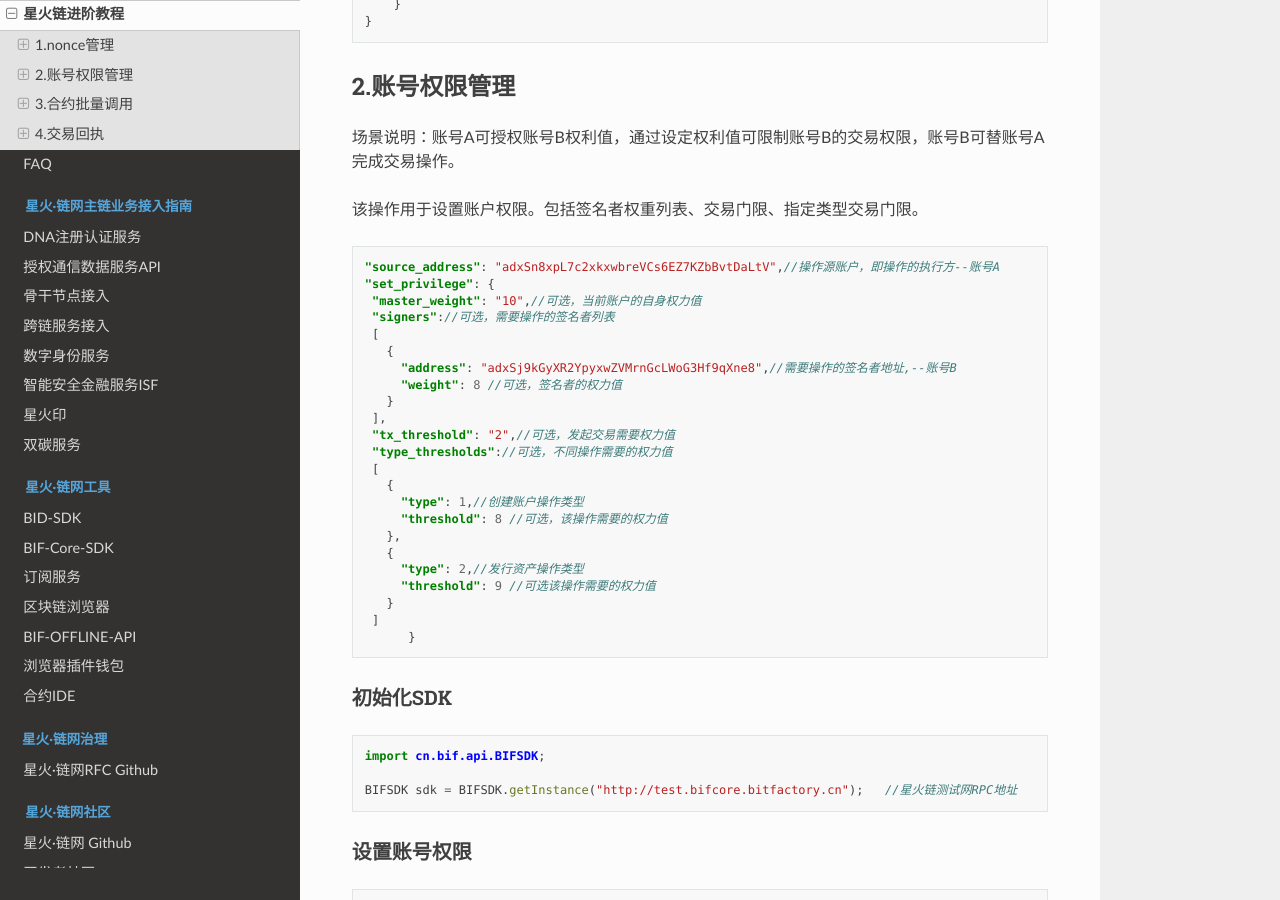
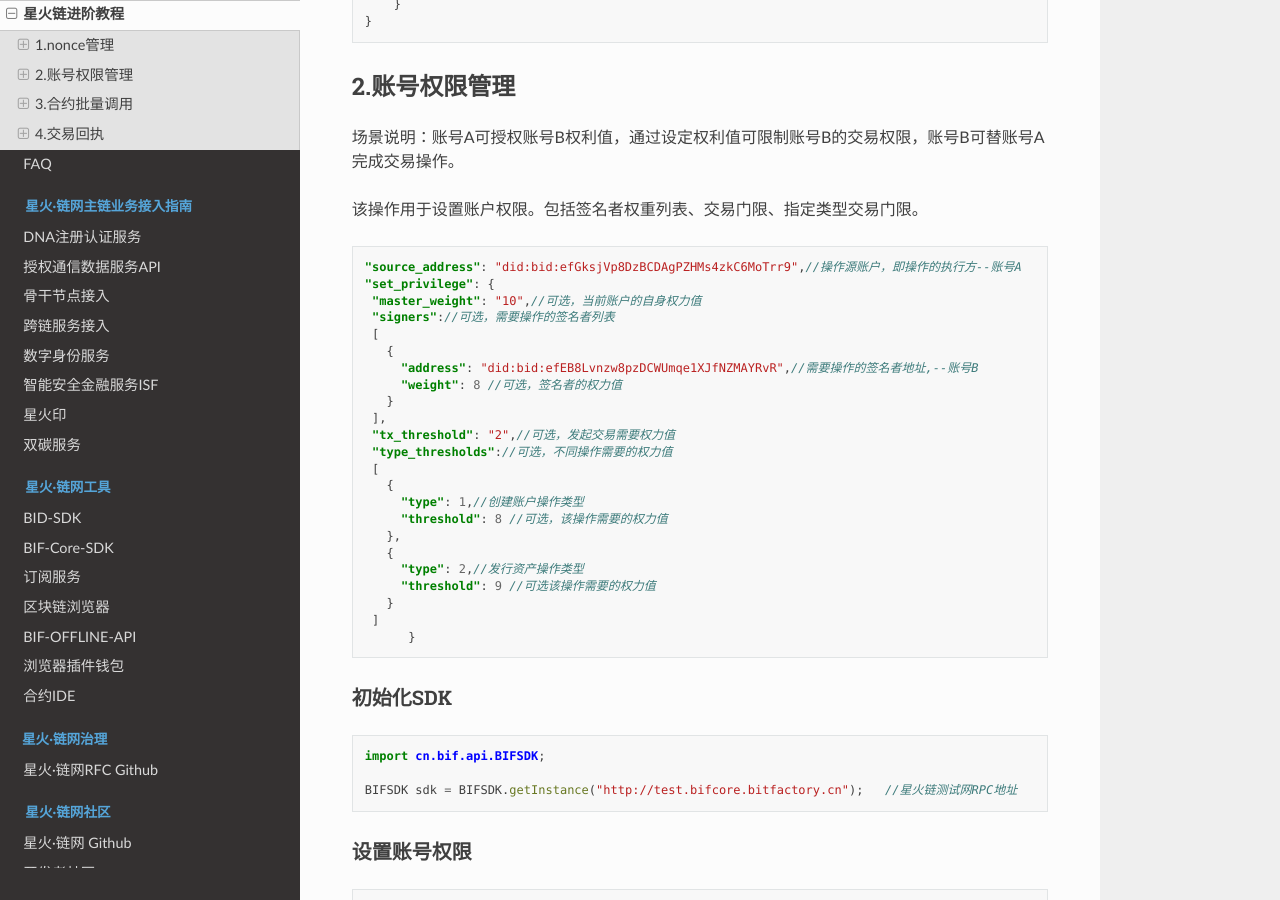
Before and after one commit to caict-4iot-dev/bif-doc, a Sphinx documentation site: the page built from docs/source/app/advanced.md, in a window 1280 px wide and 900 px high, scrolled down 5300 px. Built offline with Sphinx 7.4.7 and the Read the Docs theme 2.0.0, drawn with Linux system fonts in a browser that asks for light colours.

Commit message:
mod advanced

````diff
--- a/docs/source/app/advanced.md
+++ b/docs/source/app/advanced.md
@@ -254,13 +254,13 @@ public class TransactionDemo {
 该操作用于设置账户权限。包括签名者权重列表、交易门限、指定类型交易门限。
 
 ```json
-"source_address": "adxSn8xpL7c2xkxwbreVCs6EZ7KZbBvtDaLtV",//操作源账户，即操作的执行方--账号A
+"source_address": "did:bid:efGksjVp8DzBCDAgPZHMs4zkC6MoTrr9",//操作源账户，即操作的执行方--账号A
 "set_privilege": {
  "master_weight": "10",//可选，当前账户的自身权力值
  "signers"://可选，需要操作的签名者列表
  [
    {
-     "address": "adxSj9kGyXR2YpyxwZVMrnGcLWoG3Hf9qXne8",//需要操作的签名者地址,--账号B
+     "address": "did:bid:efEB8Lvnzw8pzDCWUmqe1XJfNZMAYRvR",//需要操作的签名者地址,--账号B
      "weight": 8 //可选，签名者的权力值
    }
  ],
````
